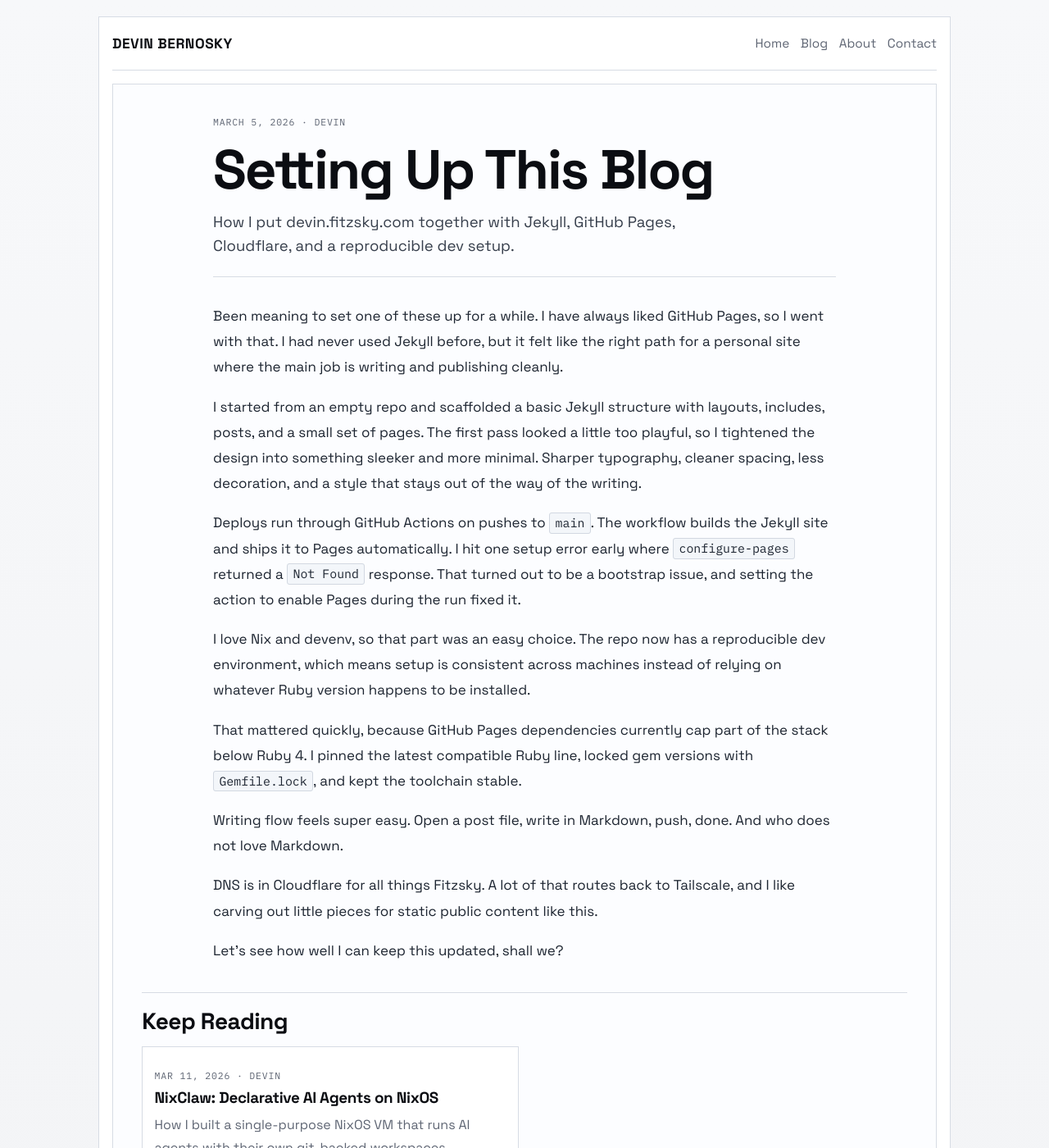
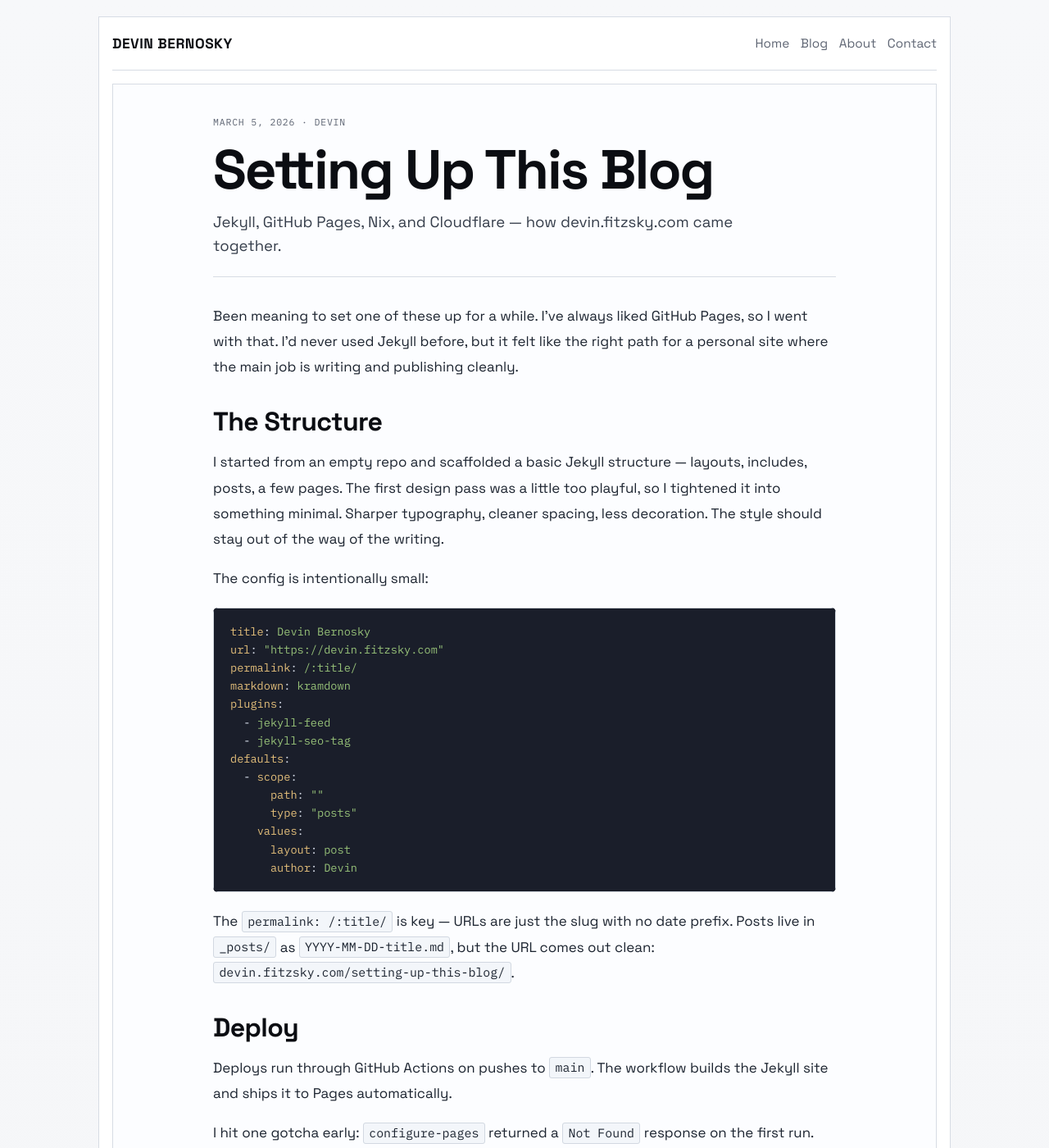
Before and after one commit to devindudeman/blog, a Jekyll site: the page built from _posts/2026-03-05-setting-up-this-blog.md, in a window 1280 px wide and 1400 px high. Shown: the whole window at 82% size. Built offline with Jekyll 4.4.1, drawn with Linux system fonts in a browser that asks for light colours; some of the changed text lies outside the part shown.

Commit message:
Expand Setting Up This Blog post with config details and code snippets

````diff
--- a/_posts/2026-03-05-setting-up-this-blog.md
+++ b/_posts/2026-03-05-setting-up-this-blog.md
@@ -1,20 +1,111 @@
 ---
 title: Setting Up This Blog
-description: How I put devin.fitzsky.com together with Jekyll, GitHub Pages, Cloudflare, and a reproducible dev setup.
+description: Jekyll, GitHub Pages, Nix, and Cloudflare — how devin.fitzsky.com came together.
 ---
 
-Been meaning to set one of these up for a while. I have always liked GitHub Pages, so I went with that. I had never used Jekyll before, but it felt like the right path for a personal site where the main job is writing and publishing cleanly.
+Been meaning to set one of these up for a while. I've always liked GitHub Pages, so I went with that. I'd never used Jekyll before, but it felt like the right path for a personal site where the main job is writing and publishing cleanly.
 
-I started from an empty repo and scaffolded a basic Jekyll structure with layouts, includes, posts, and a small set of pages. The first pass looked a little too playful, so I tightened the design into something sleeker and more minimal. Sharper typography, cleaner spacing, less decoration, and a style that stays out of the way of the writing.
+## The Structure
 
-Deploys run through GitHub Actions on pushes to `main`. The workflow builds the Jekyll site and ships it to Pages automatically. I hit one setup error early where `configure-pages` returned a `Not Found` response. That turned out to be a bootstrap issue, and setting the action to enable Pages during the run fixed it.
+I started from an empty repo and scaffolded a basic Jekyll structure — layouts, includes, posts, a few pages. The first design pass was a little too playful, so I tightened it into something minimal. Sharper typography, cleaner spacing, less decoration. The style should stay out of the way of the writing.
 
-I love Nix and devenv, so that part was an easy choice. The repo now has a reproducible dev environment, which means setup is consistent across machines instead of relying on whatever Ruby version happens to be installed.
+The config is intentionally small:
 
-That mattered quickly, because GitHub Pages dependencies currently cap part of the stack below Ruby 4. I pinned the latest compatible Ruby line, locked gem versions with `Gemfile.lock`, and kept the toolchain stable.
+```yaml
+title: Devin Bernosky
+url: "https://devin.fitzsky.com"
+permalink: /:title/
+markdown: kramdown
+plugins:
+  - jekyll-feed
+  - jekyll-seo-tag
+defaults:
+  - scope:
+      path: ""
+      type: "posts"
+    values:
+      layout: post
+      author: Devin
+```
 
-Writing flow feels super easy. Open a post file, write in Markdown, push, done. And who does not love Markdown.
+The `permalink: /:title/` is key — URLs are just the slug with no date prefix. Posts live in `_posts/` as `YYYY-MM-DD-title.md`, but the URL comes out clean: `devin.fitzsky.com/setting-up-this-blog/`.
 
-DNS is in Cloudflare for all things Fitzsky. A lot of that routes back to Tailscale, and I like carving out little pieces for static public content like this.
+## Deploy
 
-Let's see how well I can keep this updated, shall we?
+Deploys run through GitHub Actions on pushes to `main`. The workflow builds the Jekyll site and ships it to Pages automatically.
+
+I hit one gotcha early: `configure-pages` returned a `Not Found` response on the first run. Turns out GitHub Pages isn't enabled on the repo until you either flip it on manually in Settings, or — what I did — set `enablement: true` in the action:
+
+```yaml
+- name: Setup Pages
+  uses: actions/configure-pages@v5.0.0
+  with:
+    enablement: true
+```
+
+That bootstraps Pages on the first deploy. After that it's invisible.
+
+## Nix Dev Environment
+
+I use Nix and devenv everywhere, so this was an easy choice. The repo has a flake with a devenv shell that pins Ruby, Bundler, and the system dependencies:
+
+```nix
+{ pkgs, ... }:
+{
+  packages = [
+    pkgs.ruby_3_4
+    pkgs.bundler
+    pkgs.libyaml
+    pkgs.gnumake
+  ];
+
+  scripts.setup.exec = "bundle install";
+  scripts.serve.exec = "bundle exec jekyll serve --livereload --host 0.0.0.0 --port 4000";
+}
+```
+
+Enter the shell, run `devenv run setup` once, then `devenv run serve`. Same result on every machine.
+
+This mattered fast. GitHub Pages gems currently require `commonmarker`, which caps at Ruby < 4.0. I pinned Ruby 3.4.8 and locked the `github-pages` gem at version 232. Without the pin, you'll hit dependency resolution failures the moment Ruby 4.x shows up on your system.
+
+The Gemfile is two lines:
+
+```ruby
+source "https://rubygems.org"
+gem "github-pages", "= 232", group: :jekyll_plugins
+gem "webrick", "= 1.9.2"
+```
+
+`webrick` is there because Ruby 3.x dropped it from stdlib and Jekyll's local server needs it.
+
+## DNS and Domain
+
+DNS lives in Cloudflare for all things Fitzsky. Most of it routes through Cloudflare tunnels to self-hosted services — Mattermost, Gitea, that kind of thing. The blog is the exception: it's just a CNAME pointing at GitHub Pages.
+
+```
+devin  CNAME  devindudeman.github.io
+```
+
+A `CNAME` file in the repo root tells GitHub Pages to serve the custom domain, and HTTPS enforcement is on in the repo settings.
+
+## Writing Flow
+
+This is the best part. Open a file, write Markdown, push. That's it.
+
+```bash
+# new post
+hx _posts/2026-03-11-whatever-im-writing-about.md
+
+# front matter
+---
+title: Whatever I'm Writing About
+description: One-line summary.
+---
+
+# write, commit, push
+git add . && git commit -m "New post" && git push
+```
+
+Live in about 90 seconds. No build step to think about, no deploy to trigger. Push to `main` and it's on the internet.
+
+Let's see how well I can keep this updated.
````
